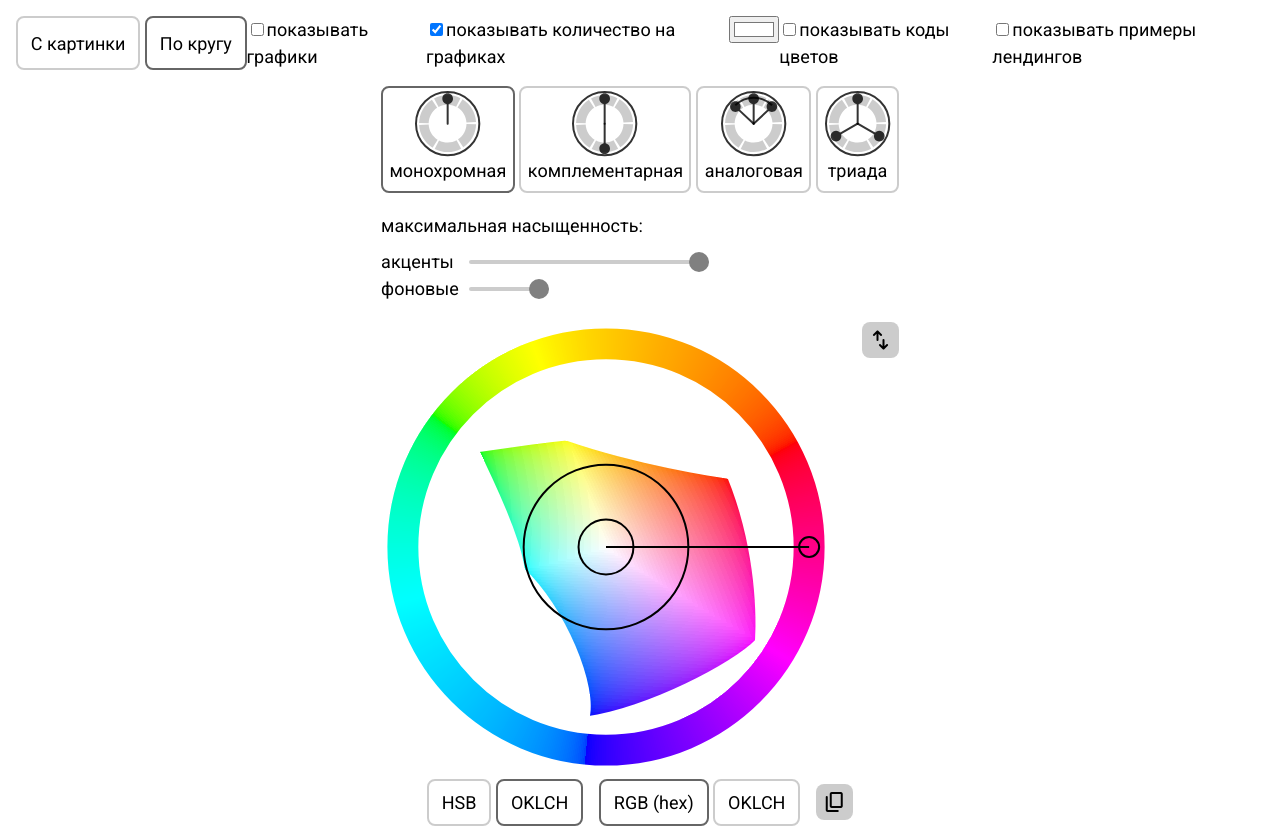
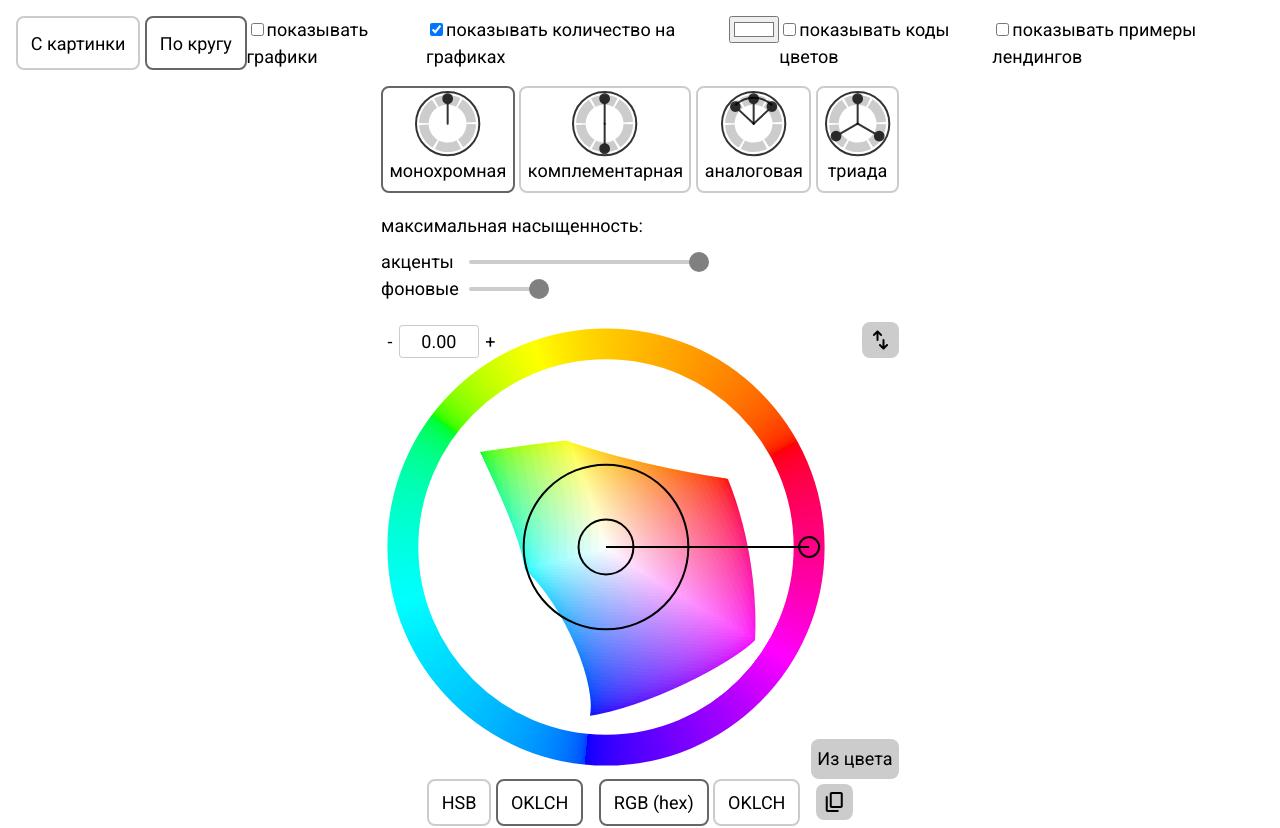
Before and after one commit to Milena42/colorGenerator, a Vue app: page /wheel in a window 1280 px wide. Shown: the top 828 px of the page. Built offline with nearby package versions, Linux system fonts and the light colour scheme.

Commit message:
feat: добавит ввод H для круга цифрой и из цвета

```diff
--- a/src/generatorFromWheelPage/GeneratorFromWheel.vue
+++ b/src/generatorFromWheelPage/GeneratorFromWheel.vue
@@ -13,6 +13,8 @@ import IconMono from '@/assets/icons/IconMono.vue';
 import IconTriad from '@/assets/icons/IconTriad.vue';
 
 //import MapPlot3d from './MapPlot3d.vue';
+import InputColorHString from '@/inputColor/InputColorHString.vue';
+import InputNumber from '@/InputNumber.vue';
 import MockupEditor from '@/mockupEditor/MockupEditor.vue';
 import {
     accentColorRoles,
@@ -256,6 +258,17 @@ function reverseDependentHues() {
     bgCircle.calculateCoords();
     secondaryCircle.calculateCoords();
 }
+
+const inputHFromColor = ref(false);
+
+const baseH = computed({
+    get: () => inputAccentH.value,
+    set: (v) => {
+        accentCircle.color.h = v;
+        accentCircle.calculateCoords();
+        changeTypeOfScheme();
+    },
+});
 </script>
 <template>
     <div class="generator-wheel-page">
@@ -332,6 +345,22 @@ function reverseDependentHues() {
                 >
                     <span class="material-symbols-rounded">swap_vert</span>
                 </button>
+
+                <div class="color-wheel-square-base-h">
+                    <InputNumber v-model.lazy.number="baseH" :min="0" :max="360" :step="1" circle />
+                </div>
+
+                <div class="color-wheel-square-base-color">
+                    <button v-if="!inputHFromColor" @click="inputHFromColor = true">
+                        Из цвета
+                    </button>
+                    <InputColorHString
+                        v-if="inputHFromColor"
+                        v-model.lazy="baseH"
+                        @change="inputHFromColor = false"
+                    />
+                </div>
+
                 <svg
                     version="1.1"
                     :width="WHEEL_SVG_WIDTH"
@@ -446,4 +475,16 @@ function reverseDependentHues() {
     top: 0px;
     right: 0px;
 }
+
+.color-wheel-square-base-color {
+    position: absolute;
+    bottom: 0px;
+    right: 0px;
+}
+
+.color-wheel-square-base-h {
+    position: absolute;
+    top: 0px;
+    left: 0px;
+}
 </style>
--- /dev/null
+++ b/src/inputColor/InputColorHString.vue
@@ -0,0 +1,37 @@
+<script setup lang="ts">
+import chroma from 'chroma-js';
+import { ref } from 'vue';
+
+const h = defineModel();
+
+const emit = defineEmits<{
+    change: [];
+}>();
+
+const colorString = ref('');
+
+function change() {
+    let h1;
+    try {
+        h1 = chroma(colorString.value).get('oklch.h');
+    } catch {
+        h1 = 0;
+    }
+
+    if (!h1) h1 = 0;
+    h.value = h1;
+
+    emit('change');
+}
+</script>
+
+<template>
+    <input v-model="colorString" @change="change" />
+</template>
+
+<style scoped>
+input {
+    font-family: monospace;
+    width: 6rem;
+}
+</style>
```
